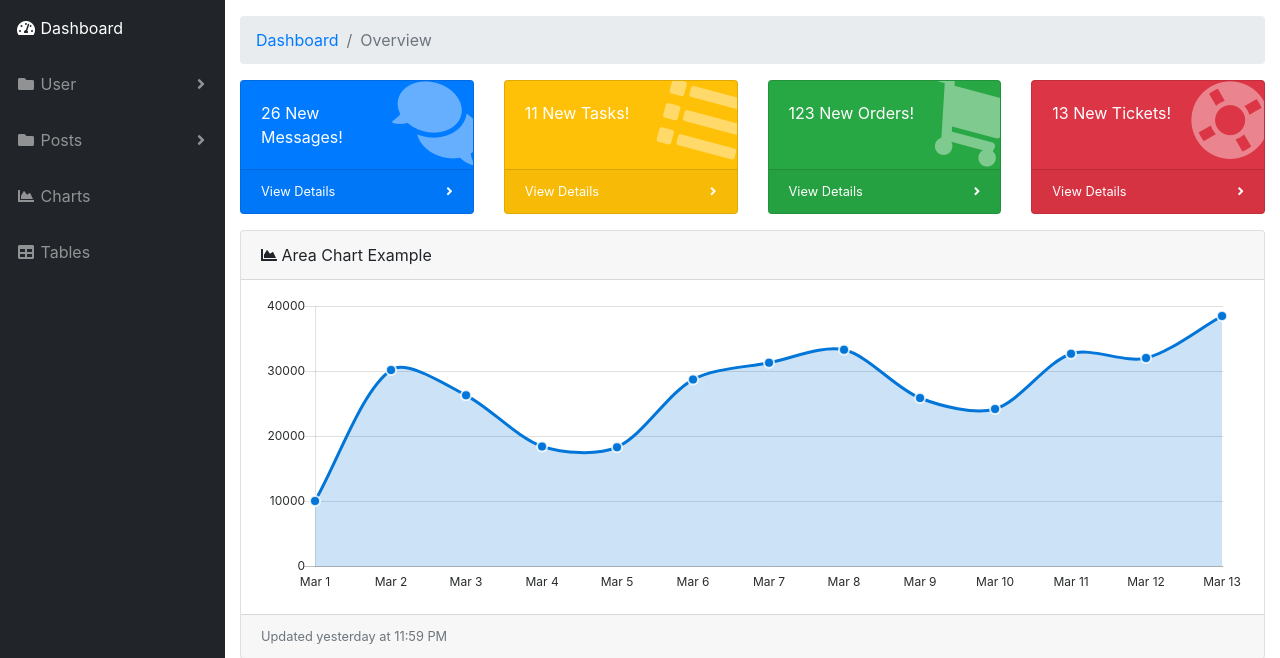
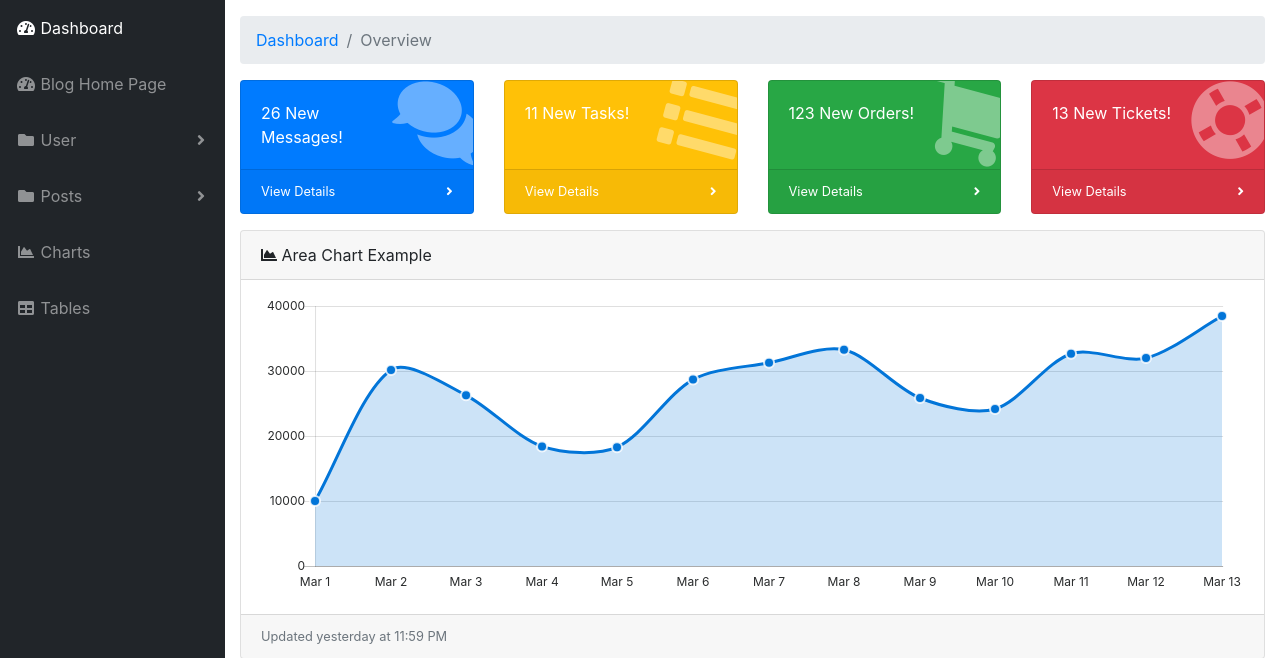
Before and after one commit to mgrsantox/Teach_Express, a Django app: page /account/admin/dashboard/ in a window 1280 px wide. Shown: the part 56-714 px from the top of the page. Run offline with Django 3.2, Linux system fonts and the light colour scheme; the visitor is signed in with stand-in values (Sample User, id 1); data that the repository does not hold is empty; some libraries are stand-ins or nearby versions.

Commit message:
adding some link in the admin pages

```diff
--- a/templates/account_base_main.html
+++ b/templates/account_base_main.html
@@ -99,6 +99,12 @@
 					<span>Dashboard</span>
 				</a>
 			</li>
+			<li class="nav-item ">
+					<a class="nav-link" href="{% url 'blog:home' %}">
+						<i class="fas fa-fw fa-tachometer-alt"></i>
+						<span>Blog Home Page</span>
+					</a>
+				</li>
 			<li class="nav-item dropdown">
 				<a class="nav-link dropdown-toggle" href="#" id="pagesDropdown" role="button" data-toggle="dropdown" aria-haspopup="true"
 				 aria-expanded="false">
```
